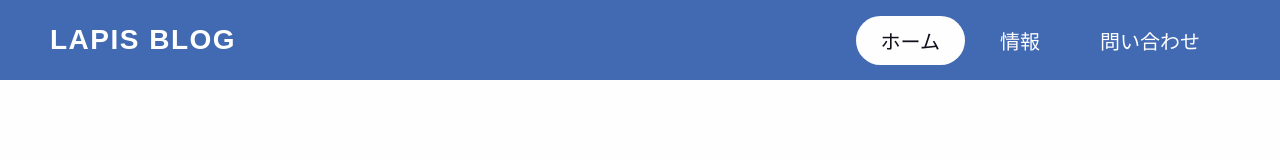
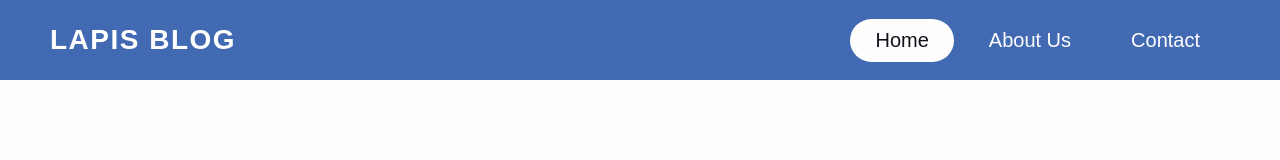
Before and after one commit to LapisDoor/LapisWeb, a plain HTML site: page index.html in a window 1280 px wide. Drawn offline with Linux system fonts and the light colour scheme; a web font is replaced by a local one.

Commit message:
Update index.html

```diff
--- a/index.html
+++ b/index.html
@@ -30,13 +30,13 @@
             <nav class="nav-bar">
                 <ul>
                     <li>
-                        <a href="" class="active">ホーム</a>
+                        <a href="" class="active">Home</a>
                     </li>
                     <li>
-                        <a href="">情報</a>
+                        <a href="about.html">About Us</a>
                     </li>
                     <li>
-                        <a href="">問い合わせ</a>
+                        <a href="contact.html">Contact</a>
                     </li>
                 </ul>
             </nav>
```
